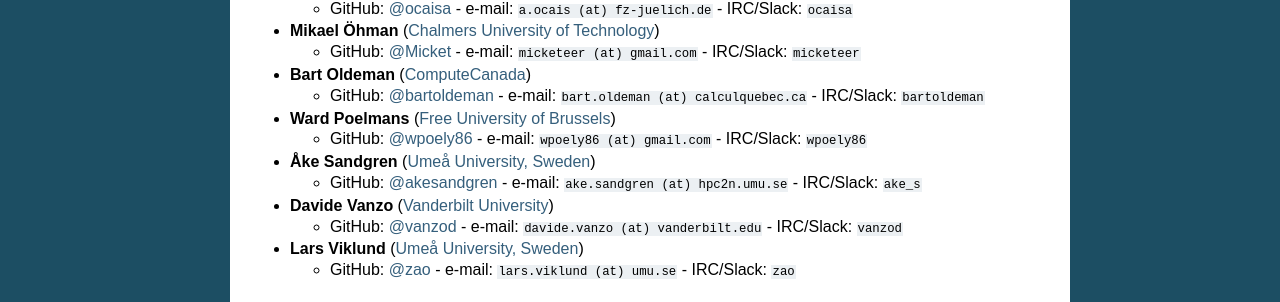
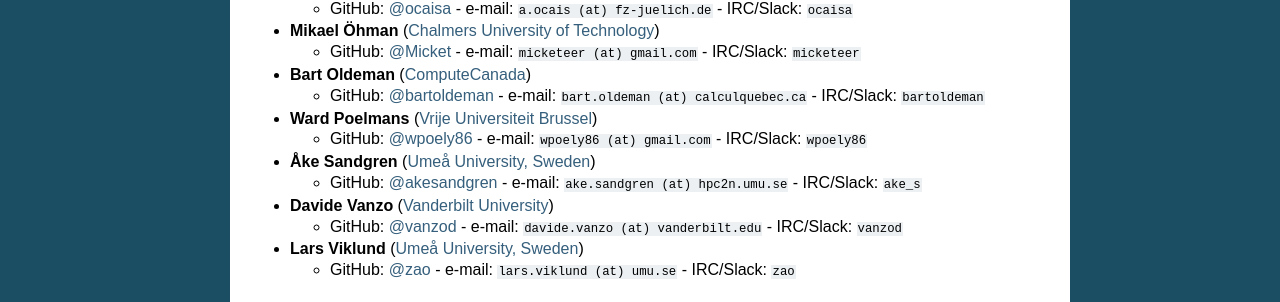
Before and after one commit to easybuilders/easybuild, a Sphinx documentation site: the page built from docs/Maintainers.rst, in a window 1280 px wide. Shown: the part 1459-1761 px from the top of the page. Built offline with Sphinx 7.4.7, drawn with Linux system fonts in a browser that asks for light colours; pages that are not in the unit, such as notebooks, are missing from menus.

Commit message:
also use 'Vrije Universiteit Brussel' for @wpoely86

```diff
--- a/docs/Maintainers.rst
+++ b/docs/Maintainers.rst
@@ -104,7 +104,7 @@
 
   * GitHub: `@bartoldeman <https://github.com/bartoldeman>`_ - e-mail: ``bart.oldeman (at) calculquebec.ca`` - IRC/Slack: ``bartoldeman``
 
-* **Ward Poelmans** (`Free University of Brussels <https://hpc.vub.be>`_)
+* **Ward Poelmans** (`Vrije Universiteit Brussel <https://hpc.vub.be>`_)
 
   * GitHub: `@wpoely86 <https://github.com/wpoely86>`_ - e-mail: ``wpoely86 (at) gmail.com`` - IRC/Slack: ``wpoely86``
 
```
